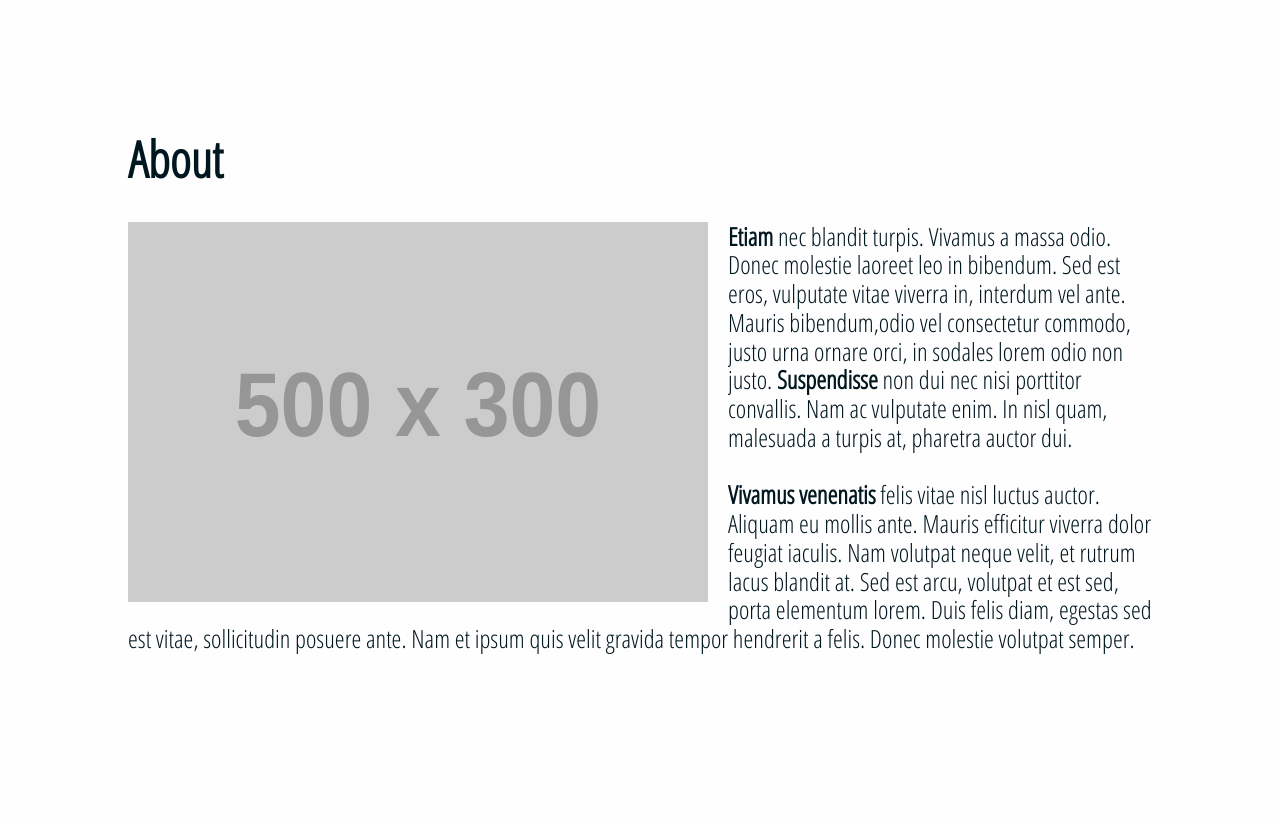
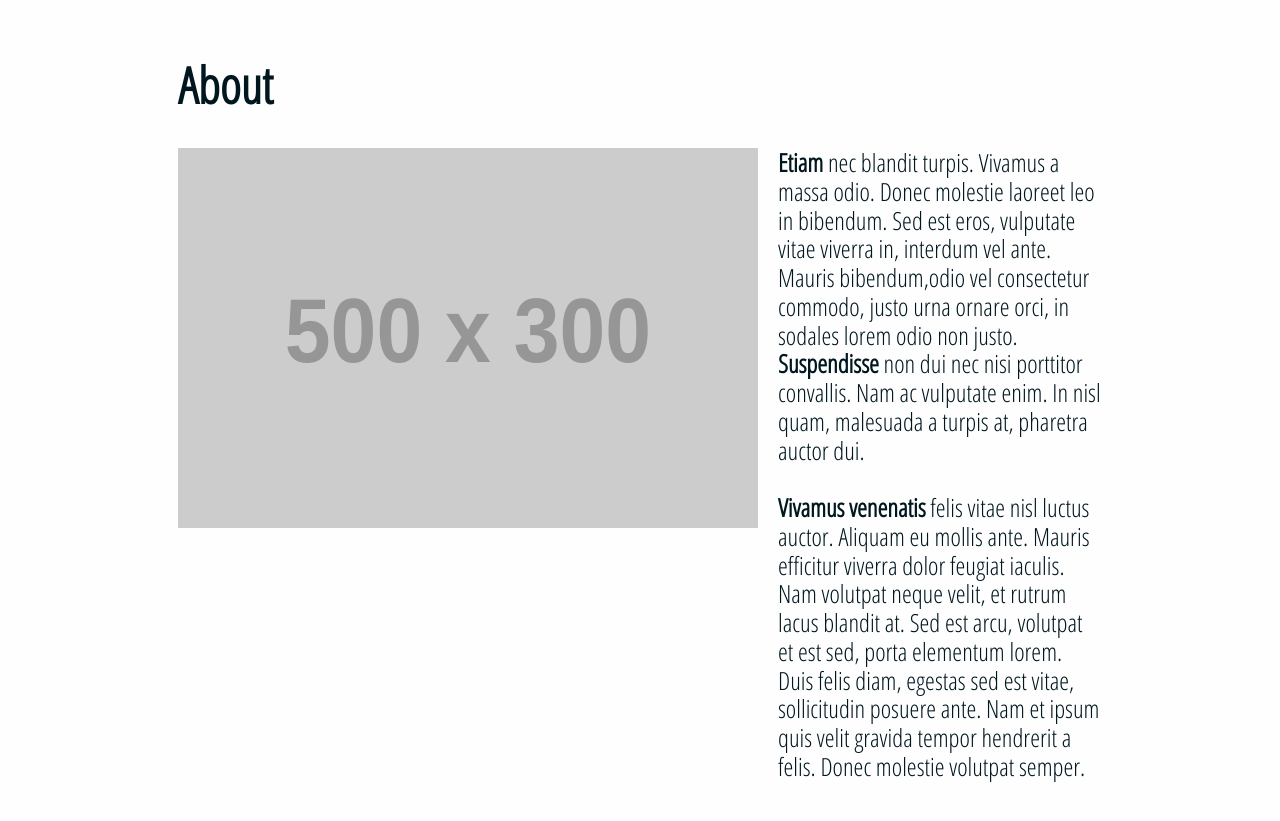
Before and after one commit to JonathanLynnSmith/CL-Website-Project, a website: page public/index.html in a window 1280 px wide. Shown: the part 1505-2326 px from the top of the page. Drawn offline with nearby package versions, Linux system fonts and the light colour scheme; no server answers; placeholder pictures from the web are drawn by us.

Commit message:
Set Max-width for site

```diff
--- a/package.json
+++ b/package.json
@@ -4,7 +4,7 @@
   "description": "My Project was built for a Home Owners Association. This will be used to inform home buyers interested in this area. This will also be used for the current community so they can also stayed informed on upcoming events or new policies.",
   "main": "index.js",
   "scripts": {
-    "start": "nodemon src/server.js"
+    "start": "node src/server.js"
   },
   "repository": {
     "type": "git",
@@ -22,6 +22,7 @@
     "dotenv": "^6.0.0",
     "express": "^4.16.3",
     "express-session": "^1.15.6",
-    "mongoose": "^5.1.5"
+    "mongoose": "^5.1.5",
+    "nodemon": "^1.18.3"
   }
 }
--- a/public/css/styles.css
+++ b/public/css/styles.css
@@ -17,6 +17,11 @@ a {
 
 p,h1,h2,h3,h4,h5,h6{
     color: #00171F;
+}
+
+section{
+    margin: auto;
+    max-width: 2000px;
 }
 /* ==========================================================================
    Body
@@ -160,12 +165,21 @@ Back to top selector
    ========================================================================== */
  .about{
      margin:30px;
-     padding: 40px 0 50px;
+     padding: 0 50px;
+ }
+
+ .about-wrapper{
+     display: flex;
  }
 
  .about img{
      height: auto;
-     width: 90%
+     width: 1em;
+ }
+
+ .about-content{
+     display: flex;
+     flex-direction: column;
  }
 
 
@@ -224,7 +238,7 @@ Back to top selector
     display: flex;
     flex-direction: column;
     padding: 2%;
-    margin: 5% 10%;
+    margin-bottom: 2rem;
     border: 5px solid #FFB900;
     border-width: 5px 0px;
     border-radius: 5px;
@@ -487,7 +501,7 @@ footer .checkmark{
     }
 
     .about{
-        margin-bottom: 150px;
+        margin-bottom: 130px;
     }
 
     .board-members{
--- a/public/index.html
+++ b/public/index.html
@@ -36,15 +36,6 @@
         <!--Main image-->
         <div id="home" class="main-image">
             <!--<a href=""><img src="content/wilchar.jpg"></a>-->
-        </div>
-        <!--/Main image-->
-
-        <!--Temp Gadge-->
-        <a class="temp-gadge" href="https://www.wunderground.com/q/zmw:40047.1.99999" target="_blank">
-            <p>Current Temperture</p>
-        </a>
-        <!--/Temp Gadge-->
-
             <!--Nav Bar-->
             <div class="nav-bar">
                 <ul>
@@ -66,6 +57,17 @@
                 </ul>
             </div>
             <!--/Nav Bar-->
+        </div>
+        </div>
+        <!--/Main image-->
+
+        <!--Temp Gadge-->
+        <a class="temp-gadge" href="https://www.wunderground.com/q/zmw:40047.1.99999" target="_blank">
+            <p>Current Temperture</p>
+        </a>
+        <!--/Temp Gadge-->
+
+
     </section>
     <!--/Top of Page-->
 
@@ -113,26 +115,33 @@
     <!--about-->
     <section id="about" class="about">
         <h1>About</h1>
+        <div class="about-wrapper">
             <img href="#" src="http://via.placeholder.com/500x300">
+            <div class="about-content">
                 <p>
-            <b>Etiam</b> nec blandit turpis. Vivamus a massa odio. Donec molestie laoreet leo in bibendum. Sed est eros, vulputate
-            vitae viverra in, interdum vel ante. Mauris bibendum,odio vel consectetur commodo, justo urna ornare orci, in
-            sodales lorem odio non justo.
-            <b>Suspendisse</b> non dui nec nisi porttitor convallis. Nam ac vulputate enim. In nisl quam, malesuada a turpis
-            at, pharetra auctor dui.</p>
+                    <b>Etiam</b> nec blandit turpis. Vivamus a massa odio. Donec molestie laoreet leo in bibendum. Sed est eros,
+                    vulputate vitae viverra in, interdum vel ante. Mauris bibendum,odio vel consectetur commodo, justo urna
+                    ornare orci, in sodales lorem odio non justo.
+                    <b>Suspendisse</b> non dui nec nisi porttitor convallis. Nam ac vulputate enim. In nisl quam, malesuada
+                    a turpis at, pharetra auctor dui.</p>
                 <br>
                 <p>
-            <b>Vivamus venenatis</b> felis vitae nisl luctus auctor. Aliquam eu mollis ante. Mauris efficitur viverra dolor
-            feugiat iaculis. Nam volutpat neque velit, et rutrum lacus blandit at. Sed est arcu, volutpat et est sed, porta
-            elementum lorem. Duis felis diam, egestas sed est vitae, sollicitudin posuere ante. Nam et ipsum quis velit gravida
-            tempor hendrerit a felis. Donec molestie volutpat semper.</p>
+                    <b>Vivamus venenatis</b> felis vitae nisl luctus auctor. Aliquam eu mollis ante. Mauris efficitur viverra
+                    dolor feugiat iaculis. Nam volutpat neque velit, et rutrum lacus blandit at. Sed est arcu, volutpat et
+                    est sed, porta elementum lorem. Duis felis diam, egestas sed est vitae, sollicitudin posuere ante. Nam
+                    et ipsum quis velit gravida tempor hendrerit a felis. Donec molestie volutpat semper.</p>
+            </div>
+
+        </div>
+
     </section>
     <!--/about-->
 
 
 
     <!--Board Members-->
-    <section id="members" class="board-members-section ">
+    <section id="members" class="board-members-section">
+        <div class="board-members-section">
             <div class="board-members">
                 <div class="board-members-wrapper">
                     <img src="http://www.clker.com/cliparts/A/Y/O/m/o/N/placeholder-hi.png">
@@ -187,6 +196,8 @@
                     </div>
                 </div>
             </div>
+        </div>
+
 
 
     </section>
--- a/src/config/index.js
+++ b/src/config/index.js
@@ -1,8 +1,8 @@
 require('dotenv').config();
 
 module.exports = {
-  appName: 'Our Glorious Node Project',
-  port: 3030,
+  appName: 'Wilchar Estates Website',
+  port: process.env.PORT || 3030,
   db: {
     username: process.env.DB_USERNAME,
     password: process.env.DB_PASSWORD,
```
Also changed, not shown: 1 other file. Lines whose indentation alone changed are shown as unchanged.
